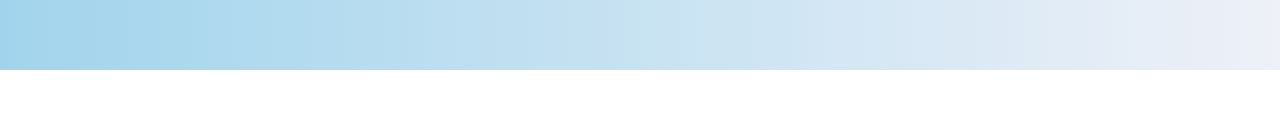
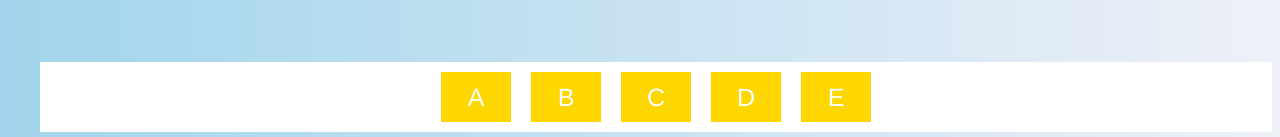
Before and after one commit to PallaviMeshram/wd-practise, a plain HTML site: page CSS practise/index.html in a window 1280 px wide. Shown: the part 1239-1376 px from the top of the page. Before the commit the page ends 1309 px from the top, so only its background shows below. Drawn offline with Linux system fonts and the light colour scheme.

Commit message:
flexbox tried

```diff
--- a/CSS practise/index.html
+++ b/CSS practise/index.html
@@ -77,6 +77,13 @@ Cillum dolore eu fugiat nulla , pariatur:
 
 </form>
 </contact-section>
+<container-flex class="container-flex">
+	<div class="container-item">A</div>
+	<div class="container-item">B</div>
+	<div class="container-item">C</div>
+	<div class="container-item">D</div>
+	<div class="container-item">E</div>
+</container-flex>
 
 </body>
 </html>
--- a/CSS practise/style.css
+++ b/CSS practise/style.css
@@ -8,7 +8,6 @@ body {
 contact-section{
     float:right;
     margin-right: 100px;
-
 }
 #title{
     color:rgb(126, 104, 8);
@@ -38,3 +37,21 @@ textarea{
 table tr td{
     border:2px solid rgb(212, 197, 59);
 }
+
+.container-flex{
+    background-color: white;
+    display: flex;
+    justify-content: center;
+    align-items: center;
+}
+
+.container-item{
+    width: 70px;
+    background-color: gold;
+    line-height: 50px;
+    margin: 10px;
+    font-size: 25px;
+    color: white;
+    text-align: center;
+
+}
```
